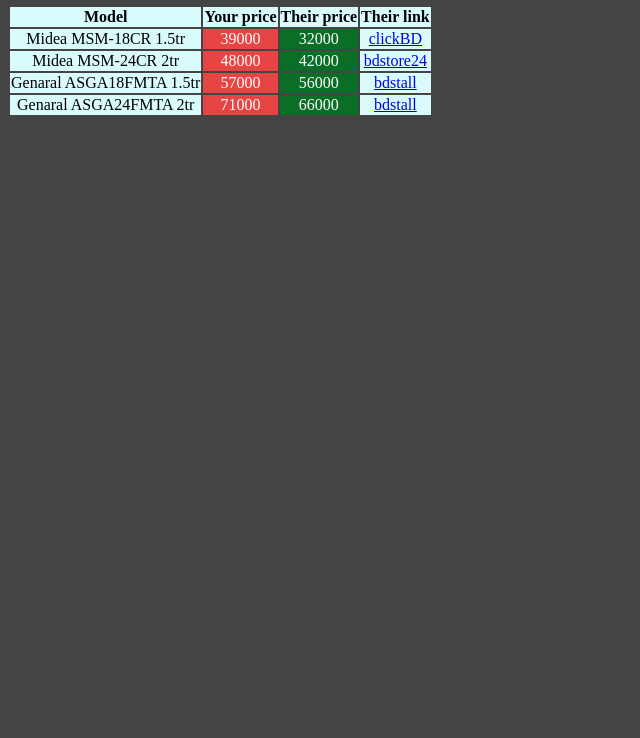
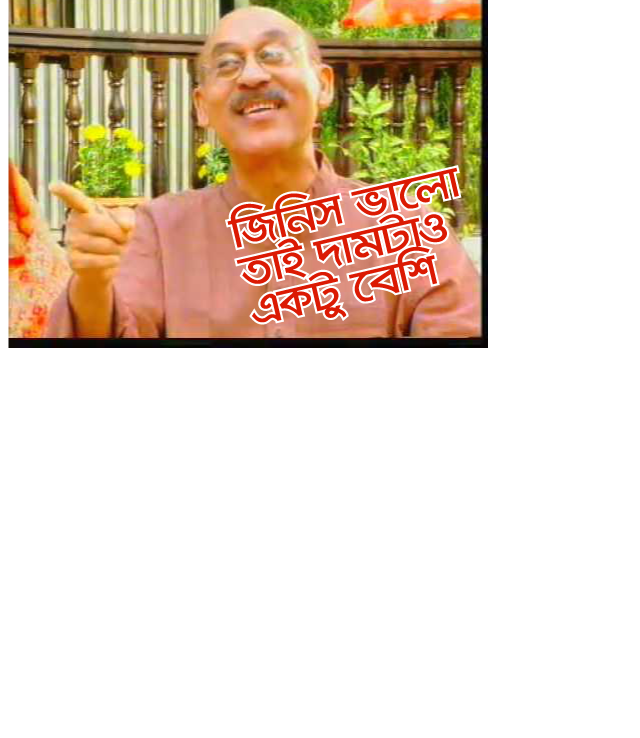
Before and after one commit to gourabxz/price.github.io, a plain HTML site: page index.html in a window 1280 px wide. Shown: the part 62-800 px from the top of the page, without its empty margins (0-640 px from the left). Drawn offline with Linux system fonts and the light colour scheme.

Commit message:
Update index.html

```diff
--- a/index.html
+++ b/index.html
@@ -2,82 +2,10 @@
 <html lang="en">
 <head>
     <meta charset="UTF-8">
-    <title>E-cooler Price rediscover</title>
-    <style>
-        li{
-            padding: 5px;
-
-            border: 1px solid #494949
-        }
-        .red{
-
-            background-color: #e74444;
-            color: #ffffff;
-        }
-        .green{
-
-            background-color: #0b6e26;
-            color: #ffffff;
-        }
-        td{
-            text-align: center;
-
-        }
-        tr{
-            background-color: #dafbfb;
-            border: 1px solid #0bc8da;
-        }
-    </style>
+    <title></title>
 </head>
-<body style="background-color: #444444">
-    <h2 style="color: white">E-cooler Price rediscover</h2>
-    <div class="parent">
-
-
-
-<table style="">
-  <tr>
-    <th>Model</th>
-    <th>Your price</th>
-    <th>Their price</th>
-    <th>Their link</th>
-  </tr>
-  <tr>
-    <td>Midea MSM-18CR 1.5tr</td>
-    <td class="red">39000</td>
-    <td class="green">32000</td>
-    <td><a href="http://www.bdstore24.com/product/product_details/30643/media-15-ton-original-ac-new-100">clickBD</a></td>
-  </tr>
-
-
-
-
-  <tr>
-    <td>Midea MSM-24CR 2tr</td>
-    <td class="red">48000</td>
-    <td class="green">42000</td>
-    <td><a href="http://www.bdstore24.com/product/product_details/30644/midea-2-ton-split-air-conditioner">bdstore24</a></td>
-  </tr>
-
-
-
-
-
-    <tr>
-    <td>Genaral ASGA18FMTA 1.5tr</td>
-    <td class="red">57000</td>
-    <td class="green">56000</td>
-    <td><a href="http://www.bdstall.com/details/general-asga18fmta-energy-saving-15-ton-air-conditioner-21718/">bdstall</a></td>
-  </tr>
-
-  <tr>
-    <td>Genaral ASGA24FMTA 2tr</td>
-    <td class="red">71000</td>
-    <td class="green">66000</td>
-    <td><a href="http://www.bdstall.com/details/o-general-20-ton-asga24fmta-split-ac-410-gas-compressor-31287/">bdstall</a></td>
-  </tr>
-
-</table>
-    </div>
+<body>
+    <p>.</p>
+    <img src="./daam.png" alt="image">
 </body>
 </html>
```
